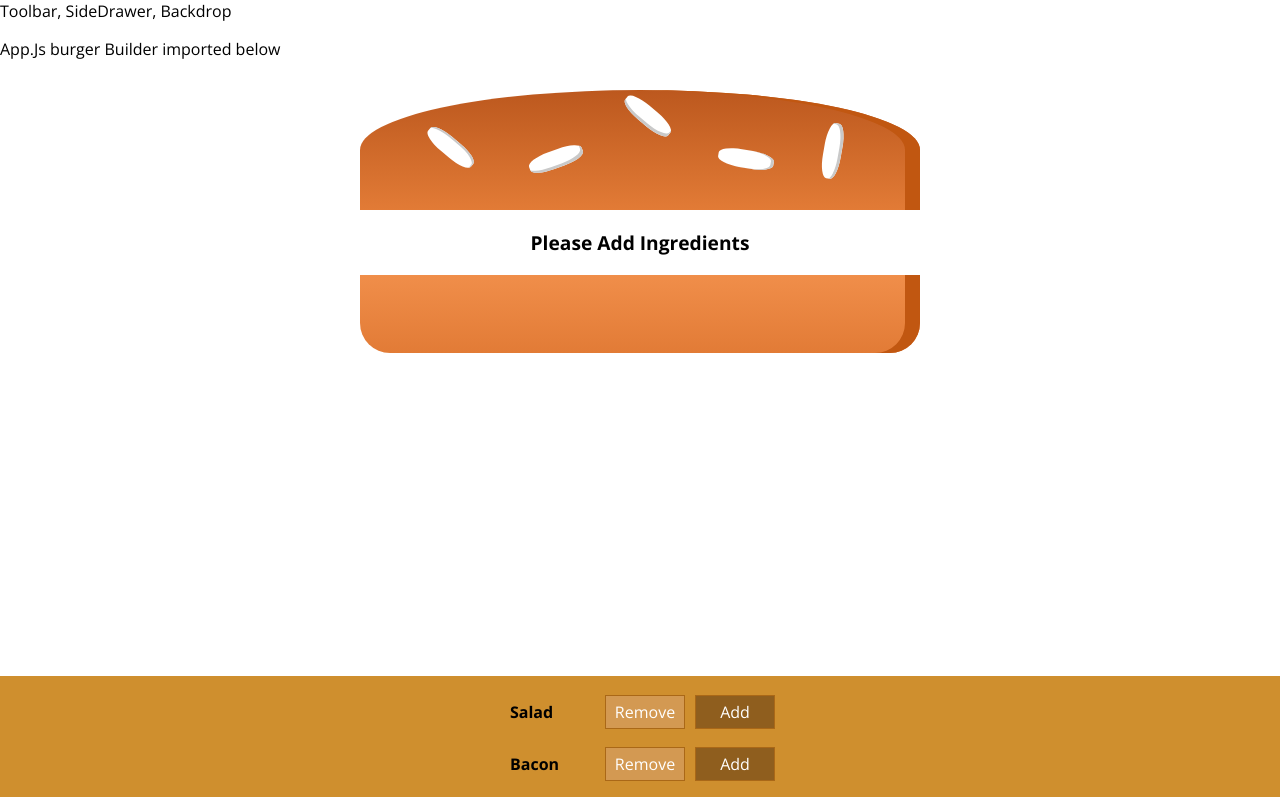
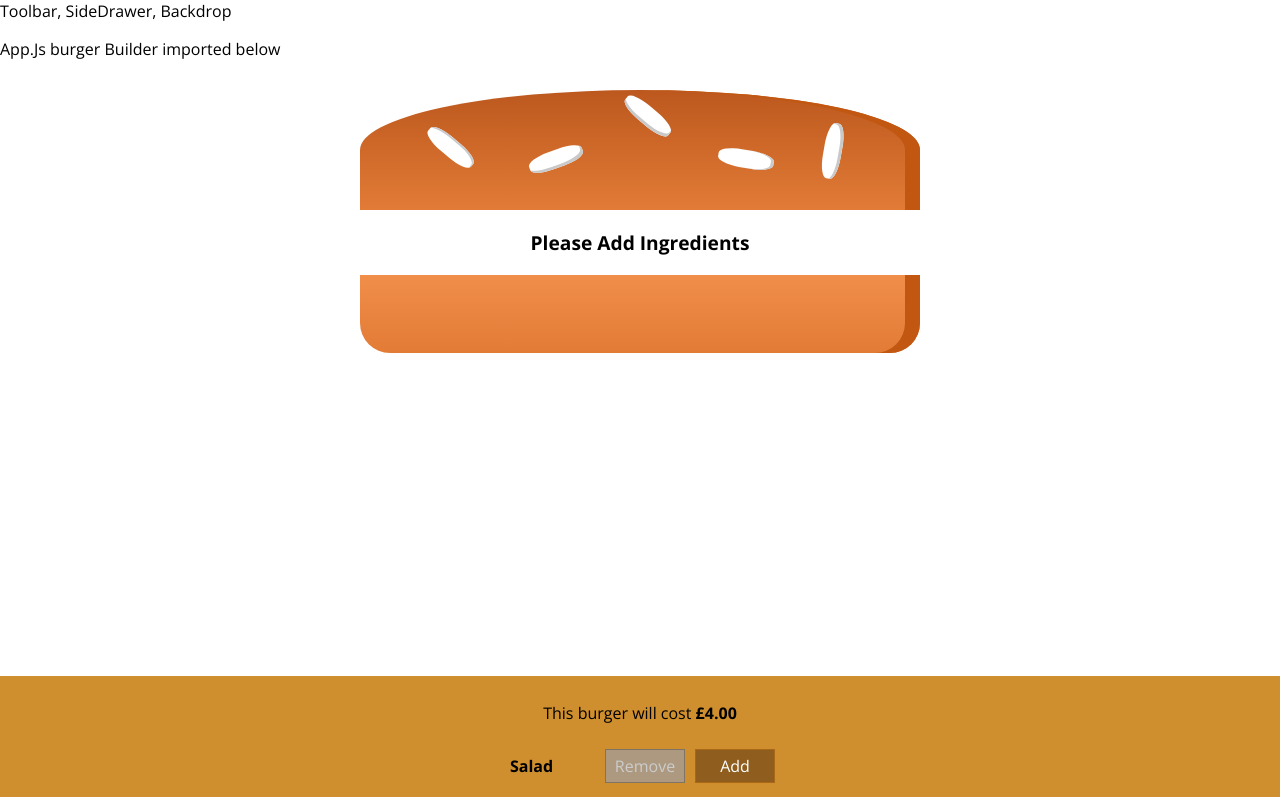
Before and after one commit to maxcramer/burger-builder, a React app: page / in a window 1280 px wide. Shown: the top 797 px of the page. Built offline with nearby package versions, Linux system fonts and the light colour scheme.

Commit message:
price showing and adjusting on clicks of add and remove

```diff
--- a/src/components/Burger/BuildControls/BuildControl/BuildControl.js
+++ b/src/components/Burger/BuildControls/BuildControl/BuildControl.js
@@ -5,7 +5,13 @@ import './BuildControl.css';
 const buildControl = (props) => (
     <div className="BuildControl">
         <div className="Label">{props.label}</div>
-        <button className="Less" onClick={props.removed}>Remove</button>
+        <button
+            className="Less"
+            disabled={props.disabled}
+            onClick={props.removed}
+            >
+                Remove
+            </button>
         <button className="More" onClick={props.added}>Add</button>
     </div>
 )
--- a/src/components/Burger/BuildControls/BuildControls.js
+++ b/src/components/Burger/BuildControls/BuildControls.js
@@ -12,12 +12,14 @@ const controls = [
 const buildControls = (props) => {
     return (
         <div className="BuildControls">
+            <p>This burger will cost <strong>£{props.price.toFixed(2)}</strong></p>
         {controls.map(ctrl => (
             <BuildControl
                 key={ctrl.label}
                 label={ctrl.label}
                 added={() => props.ingredientAdded(ctrl.type)}
                 removed={() => props.ingredientRemoved(ctrl.type)}
+                disabled={props.disabled[ctrl.type]}
                 />
         ))}
     </div>
--- a/src/containers/BurgerBuilder/BurgerBuilder.js
+++ b/src/containers/BurgerBuilder/BurgerBuilder.js
@@ -41,6 +41,9 @@ class BurgerBuilder extends Component{
 
     removeIngredientHandler = (type) => {
         const oldCount = this.state.ingredients[type];
+        if(oldCount <= 0) {
+            return;
+        }
         const updatedCount = oldCount - 1;
         const updatedIngredients = {
             ...this.state.ingredients
@@ -53,12 +56,20 @@ class BurgerBuilder extends Component{
     }
 
     render() {
+        const disableInfo = {
+            ...this.state.ingredients
+        };
+        for( let key in disableInfo ) {
+            disableInfo[key] = disableInfo[key] <= 0;
+        }
         return (
             <Aux>
                 <Burger ingredients={this.state.ingredients}/>
                 <BuildControls
+                    disabled={disableInfo}
                     ingredientAdded={this.addIngredientHandler}
                     ingredientRemoved={this.removeIngredientHandler}
+                    price={this.state.totalPrice}
                 />
             </Aux>
         );
```
Also changed, not shown: 1 other file (tests, documents, lock files or other folders).
